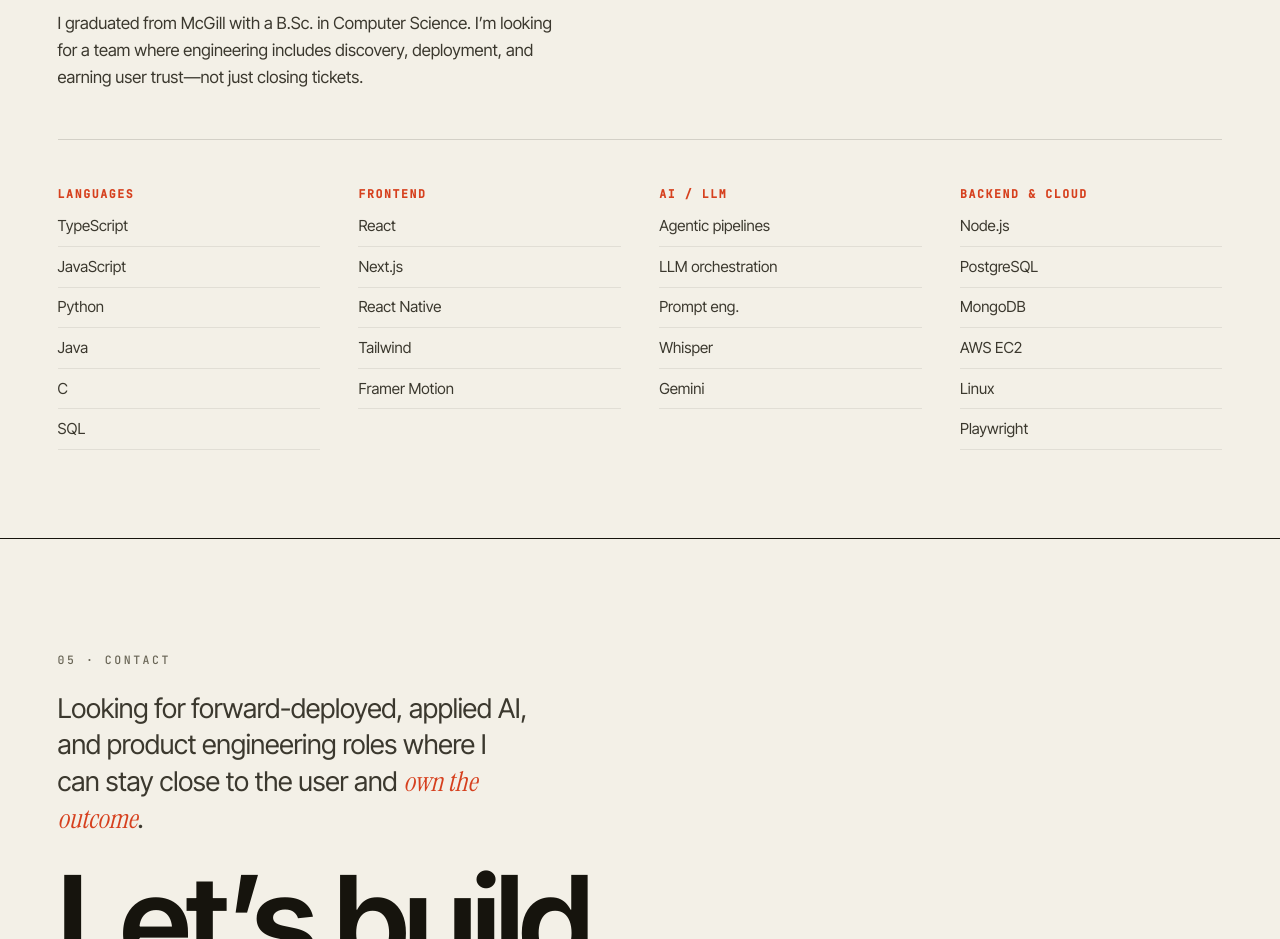
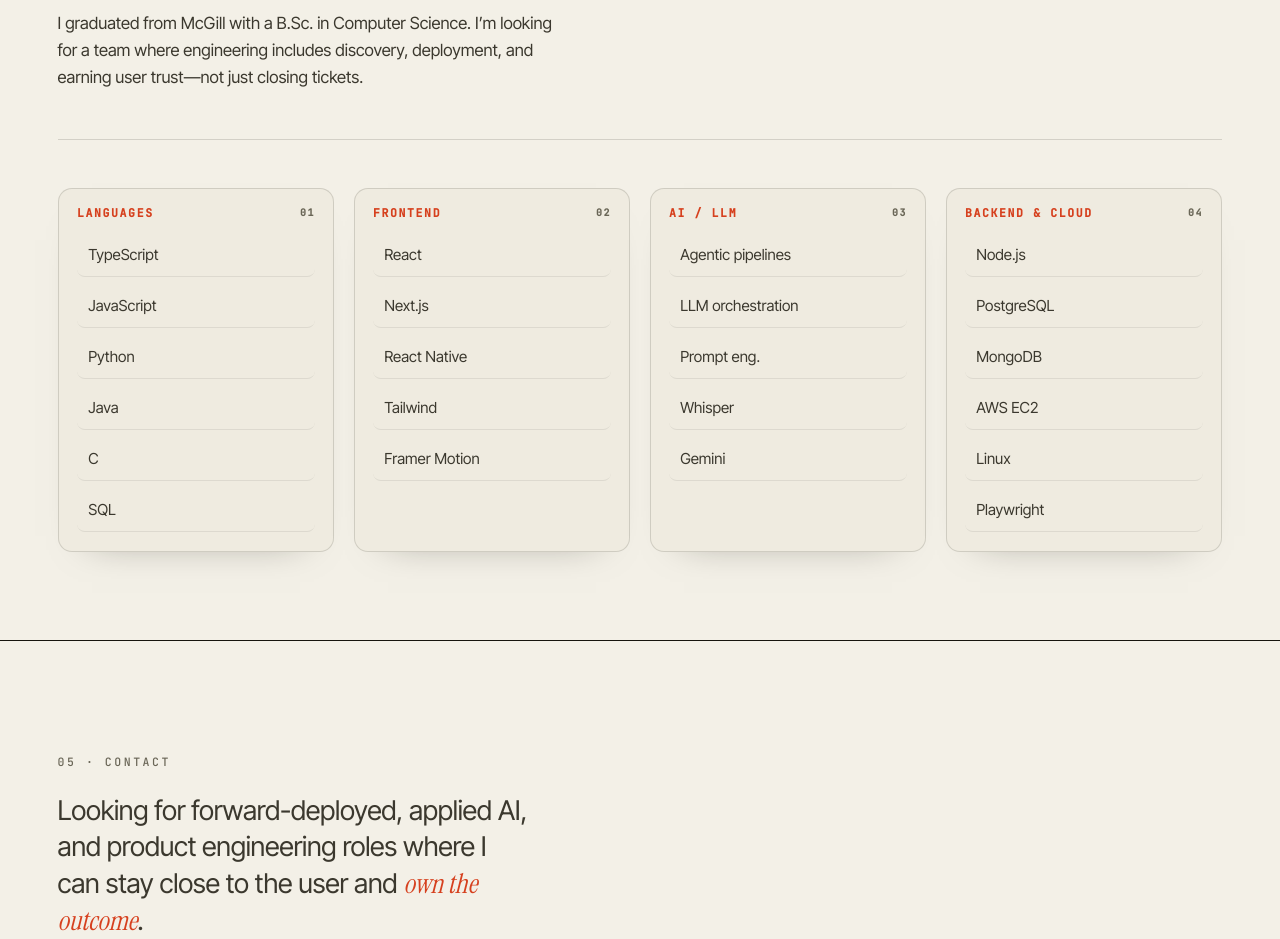
Before and after one commit to jaiten/portfolio, a Next.js app: page / in a window 1280 px wide. Shown: the part 6440-7379 px from the top of the page. Built offline with nearby package versions, Linux system fonts and the light colour scheme.

Commit message:
Refresh project preview and interactions

```diff
--- a/app/globals.css
+++ b/app/globals.css
@@ -442,9 +442,6 @@
   padding-right: 2.5rem;
   flex-shrink: 0;
   animation: scrollx 38s linear infinite;
-}
-.marquee:hover .marquee-track {
-  animation-play-state: paused;
 }
 .marquee-item {
   font-family: var(--font-serif);
@@ -1071,12 +1068,33 @@
 }
 
 .skills {
+  --mouse-x: 50%;
+  --mouse-y: 50%;
+  --active: 0;
+  position: relative;
+  isolation: isolate;
   display: grid;
   grid-template-columns: repeat(4, 1fr);
-  gap: clamp(1.2rem, 3vw, 2.5rem);
+  gap: clamp(0.7rem, 1.6vw, 1.2rem);
   margin-top: clamp(2.5rem, 6vh, 4.5rem);
   padding-top: clamp(2.5rem, 6vh, 4rem);
   border-top: 1px solid var(--line);
+}
+.skills::before {
+  content: "";
+  position: absolute;
+  z-index: -1;
+  inset: 1.75rem -1rem -1rem;
+  border-radius: 24px;
+  background: radial-gradient(
+    360px circle at var(--mouse-x) var(--mouse-y),
+    rgba(214, 64, 30, 0.16),
+    rgba(214, 64, 30, 0.05) 36%,
+    transparent 70%
+  );
+  opacity: var(--active);
+  transition: opacity 0.45s var(--ease-ios);
+  pointer-events: none;
 }
 @media (max-width: 880px) {
   .skills {
@@ -1084,12 +1102,41 @@
   }
 }
 .skill-col h4 {
+  display: flex;
+  align-items: center;
+  justify-content: space-between;
+  gap: 1rem;
   font-family: var(--font-mono);
   font-size: 0.72rem;
   letter-spacing: 0.14em;
   text-transform: uppercase;
   color: var(--accent);
   margin-bottom: 1rem;
+}
+.skill-col {
+  position: relative;
+  padding: 1.15rem;
+  border: 1px solid var(--line);
+  border-radius: 14px;
+  background: rgba(236, 232, 220, 0.62);
+  box-shadow: 0 18px 38px -34px rgba(22, 20, 13, 0.5);
+  transition: transform 0.45s var(--ease-ios), border-color 0.45s var(--ease-ios),
+    box-shadow 0.45s var(--ease-ios), background 0.45s var(--ease-ios);
+}
+.skill-col:hover {
+  transform: translateY(-7px);
+  border-color: rgba(214, 64, 30, 0.36);
+  background: rgba(243, 240, 231, 0.88);
+  box-shadow: 0 28px 50px -32px rgba(22, 20, 13, 0.42);
+}
+.skill-count {
+  color: var(--ink-3);
+  font-size: 0.62rem;
+  transition: color 0.35s var(--ease-ios), transform 0.35s var(--ease-ios);
+}
+.skill-col:hover .skill-count {
+  color: var(--accent);
+  transform: translateY(-2px);
 }
 .skill-col ul {
   margin: 0;
@@ -1101,23 +1148,42 @@
 .skill-col li {
   font-size: 0.95rem;
   color: var(--ink-2);
-  padding-bottom: 0.5rem;
+  padding: 0.58rem 1.6rem 0.58rem 0.7rem;
   border-bottom: 1px solid var(--line-soft);
   position: relative;
-  padding-left: 0;
   cursor: default;
+  border-radius: 8px;
+  transform: translateX(calc(var(--proximity, 0) * 8px))
+    scale(calc(1 + var(--proximity, 0) * 0.025));
+  background: linear-gradient(
+    90deg,
+    rgba(214, 64, 30, calc(var(--proximity, 0) * 0.11)),
+    transparent 82%
+  );
+  transition: border-color 0.28s var(--ease-ios);
+  will-change: transform, color;
 }
 .skill-col li::before {
   content: "";
   position: absolute;
-  left: 0;
+  left: -0.2rem;
   top: 50%;
-  transform: translateY(calc(-50% - 0.25rem)) scaleY(var(--proximity, 0));
-  width: 2px;
-  height: 11px;
+  transform: translateY(-50%) scale(var(--proximity, 0));
+  width: 7px;
+  height: 7px;
   background: var(--accent);
-  border-radius: 2px;
+  border-radius: 50%;
   opacity: var(--proximity, 0);
+  box-shadow: 0 0 0 calc(var(--proximity, 0) * 6px) rgba(214, 64, 30, 0.12);
+}
+.skill-col li::after {
+  content: "→";
+  position: absolute;
+  right: 0.6rem;
+  top: 50%;
+  color: var(--accent);
+  opacity: var(--proximity, 0);
+  transform: translate(calc((1 - var(--proximity, 0)) * -7px), -50%);
 }
 
 /* =========================================================================
--- a/components/skills-grid.js
+++ b/components/skills-grid.js
@@ -15,6 +15,7 @@
 }
 
 export default function SkillsGrid({ skills }) {
+  const gridRef   = useRef(null);
   const itemRefs  = useRef({});
   const current   = useRef({});   // key → current proximity (for lerping)
   const mouse     = useRef({ x: -999, y: -999, inside: false });
@@ -30,15 +31,14 @@
       const cx  = r.left + r.width  / 2;
       const cy  = r.top  + r.height / 2;
       const dist = inside ? Math.sqrt((x - cx) ** 2 + (y - cy) ** 2) : 999;
-      const target = Math.max(0, 1 - dist / 100);
+      const target = Math.max(0, 1 - dist / 190);
       const prev   = current.current[key] ?? 0;
       // fast lerp: snappy toward target
       const next = prev + (target - prev) * 0.18;
       current.current[key] = next;
 
       const p = Math.max(0, Math.min(1, next));
-      li.style.color      = mix(p);
-      li.style.paddingLeft = `${p * 11}px`;
+      li.style.color = mix(p);
       li.style.setProperty("--proximity", p);
 
       if (Math.abs(next - target) > 0.002) anyActive = true;
@@ -56,6 +56,13 @@
   }, [tick]);
 
   const handleMove = useCallback((e) => {
+    const grid = gridRef.current;
+    if (grid) {
+      const r = grid.getBoundingClientRect();
+      grid.style.setProperty("--mouse-x", `${e.clientX - r.left}px`);
+      grid.style.setProperty("--mouse-y", `${e.clientY - r.top}px`);
+      grid.style.setProperty("--active", "1");
+    }
     mouse.current.x = e.clientX;
     mouse.current.y = e.clientY;
     mouse.current.inside = true;
@@ -63,6 +70,7 @@
   }, [startLoop]);
 
   const handleLeave = useCallback(() => {
+    gridRef.current?.style.setProperty("--active", "0");
     mouse.current.inside = false;
     startLoop();
   }, [startLoop]);
@@ -70,10 +78,13 @@
   useEffect(() => () => { if (rafId.current) cancelAnimationFrame(rafId.current); }, []);
 
   return (
-    <div className="skills" onMouseMove={handleMove} onMouseLeave={handleLeave}>
-      {skills.map((g) => (
+    <div ref={gridRef} className="skills" onMouseMove={handleMove} onMouseLeave={handleLeave}>
+      {skills.map((g, index) => (
         <div className="skill-col" key={g.title}>
-          <h4>{g.title}</h4>
+          <h4>
+            <span>{g.title}</span>
+            <span className="skill-count">0{index + 1}</span>
+          </h4>
           <ul>
             {g.items.map((s) => (
               <li
```
Also changed, not shown: app/icon.svg, public/shots/gravity.png.
